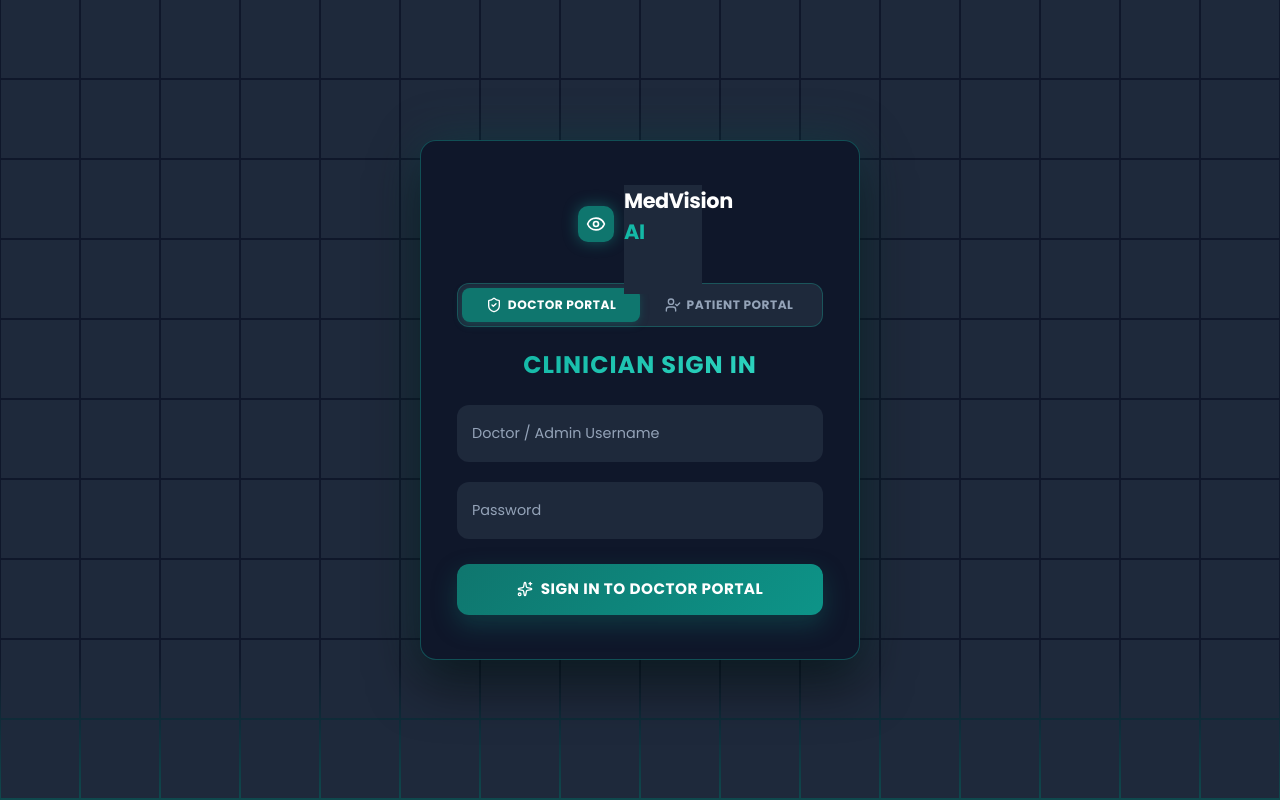
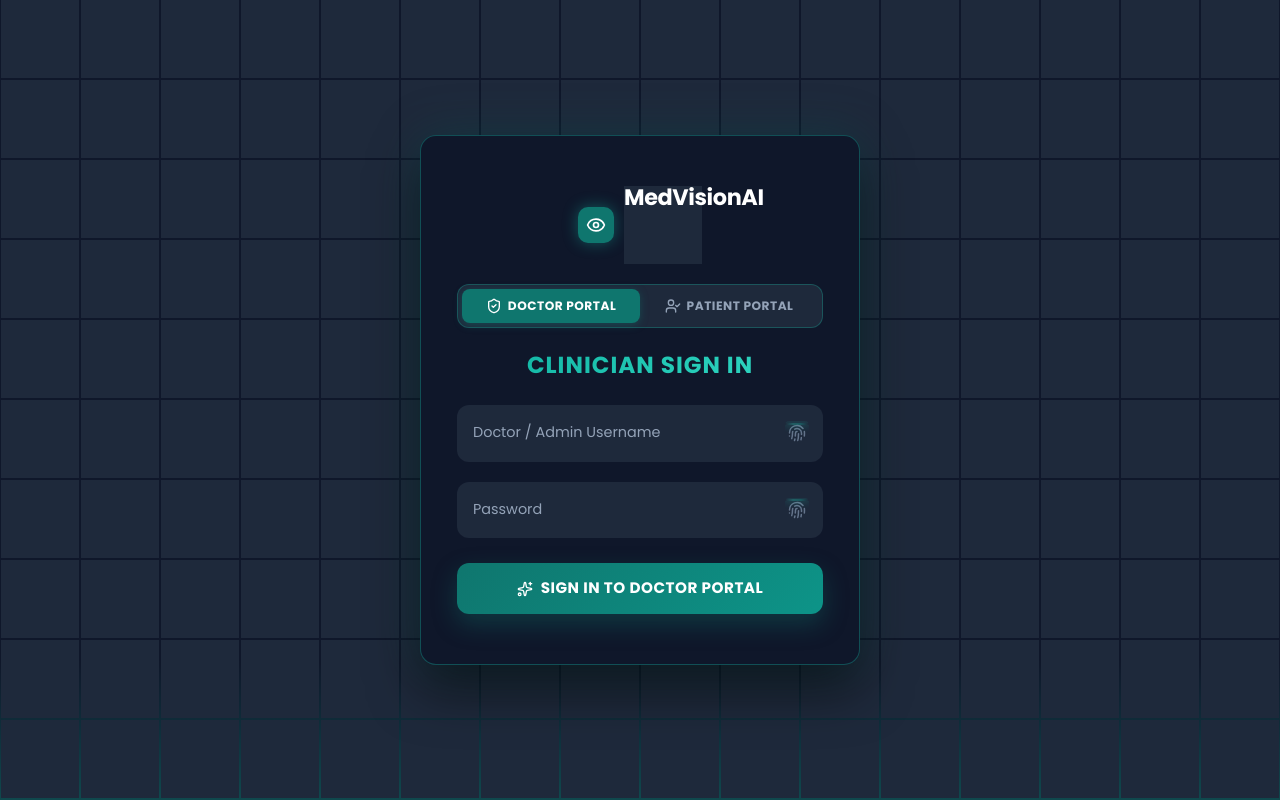
Before and after one commit to phanikumar822/MedVisionAI-v2, a React (Vite) app in the folder frontend/: page /login in a window 1280 px wide. Built offline with nearby package versions, Linux system fonts and the light colour scheme.

Commit message:
style(auth): remove overlapping AI brand text and add moving laser fingerprint scanner symbols to credential inputs

```diff
--- a/frontend/src/pages/Login.css
+++ b/frontend/src/pages/Login.css
@@ -62,14 +62,14 @@
 .grid-bg-section .signin {
   position: absolute;
   width: 440px;
-  min-height: 520px;
+  min-height: 530px;
   background: rgba(15, 23, 42, 0.94);
   backdrop-filter: blur(16px);
   z-index: 1000;
   display: flex;
   justify-content: center;
   align-items: center;
-  padding: 40px 36px;
+  padding: 38px 36px;
   border-radius: 16px;
   box-shadow: 0 25px 50px rgba(0, 0, 0, 0.5),
               0 0 50px rgba(15, 118, 110, 0.25);
@@ -92,11 +92,13 @@
   gap: 18px;
 }
 
-/* Brand Header */
+/* Single-Line Brand Header */
 .brand-header {
   display: flex;
   align-items: center;
+  justify-content: center;
   gap: 10px;
+  width: 100%;
   margin-bottom: 2px;
 }
 
@@ -109,17 +111,16 @@
   align-items: center;
   justify-content: center;
   box-shadow: 0 0 15px rgba(20, 184, 166, 0.4);
+  flex-shrink: 0;
 }
 
 .brand-title {
-  font-size: 1.3em;
+  font-size: 1.4em;
   font-weight: 800;
   letter-spacing: -0.4px;
   color: #FFFFFF;
-}
-
-.brand-title span {
-  color: #14B8A6;
+  white-space: nowrap;
+  line-height: 1;
 }
 
 /* Portal Role Switcher Pill */
@@ -157,7 +158,7 @@
 }
 
 .grid-bg-section .signin .content h2 {
-  font-size: 1.5em;
+  font-size: 1.45em;
   background: linear-gradient(135deg, #14B8A6, #2DD4BF);
   -webkit-background-clip: text;
   -webkit-text-fill-color: transparent;
@@ -198,7 +199,7 @@
   background: #1E293B;
   border: 2px solid transparent;
   outline: none;
-  padding: 22px 15px 8px;
+  padding: 22px 46px 8px 16px;
   border-radius: 12px;
   color: #FFFFFF;
   font-weight: 500;
@@ -214,7 +215,7 @@
 
 .grid-bg-section .signin .content .form .inputBox i {
   position: absolute;
-  left: 15px;
+  left: 16px;
   top: 50%;
   transform: translateY(-50%);
   font-style: normal;
@@ -231,6 +232,62 @@
   font-size: 0.72em;
   color: #14B8A6;
   font-weight: 700;
+}
+
+/* Moving Laser Fingerprint Scanner Box */
+.fingerprint-scanner-box {
+  position: absolute;
+  right: 14px;
+  top: 50%;
+  transform: translateY(-50%);
+  width: 24px;
+  height: 24px;
+  display: flex;
+  align-items: center;
+  justify-content: center;
+  pointer-events: none;
+  overflow: hidden;
+  border-radius: 4px;
+  z-index: 10;
+}
+
+.scanner-icon {
+  width: 18px;
+  height: 18px;
+  color: #64748B;
+  transition: all 0.3s ease;
+}
+
+.inputBox input:focus ~ .fingerprint-scanner-box .scanner-icon,
+.inputBox input:valid ~ .fingerprint-scanner-box .scanner-icon {
+  color: #2DD4BF;
+  filter: drop-shadow(0 0 5px rgba(45, 212, 191, 0.8));
+}
+
+.laser-scan-line {
+  position: absolute;
+  left: 0;
+  right: 0;
+  height: 2px;
+  background: linear-gradient(90deg, transparent, #2DD4BF, #14B8A6, transparent);
+  box-shadow: 0 0 6px #2DD4BF, 0 0 10px #14B8A6;
+  opacity: 0.8;
+  animation: laserScanSweep 1.8s cubic-bezier(0.4, 0, 0.6, 1) infinite;
+}
+
+@keyframes laserScanSweep {
+  0% {
+    top: 1px;
+    opacity: 0.3;
+  }
+  50% {
+    top: 21px;
+    opacity: 1;
+  }
+  100% {
+    top: 1px;
+    opacity: 0.3;
+  }
 }
 
 .submit-btn {
--- a/frontend/src/pages/Login.tsx
+++ b/frontend/src/pages/Login.tsx
@@ -2,7 +2,7 @@ import React, { useState } from 'react';
 import { useNavigate } from 'react-router-dom';
 import { useAuth } from '../context/AuthContext';
 import { api } from '../services/api';
-import { Eye, ShieldCheck, UserCheck, Sparkles } from 'lucide-react';
+import { Eye, ShieldCheck, UserCheck, Sparkles, Fingerprint } from 'lucide-react';
 import './Login.css';
 
 const Login = () => {
@@ -57,12 +57,12 @@ const Login = () => {
         <div className="signin">
           <div className="content">
 
-            {/* Header Brand */}
+            {/* Clean Single-Line Header Brand */}
             <div className="brand-header">
               <div className="brand-logo-box">
                 <Eye className="w-5 h-5 text-white" />
               </div>
-              <span className="brand-title">MedVision<span>AI</span></span>
+              <span className="brand-title">MedVisionAI</span>
             </div>
 
             {/* Portal Segment Toggle Pill */}
@@ -88,6 +88,7 @@ const Login = () => {
             {error && <div className="auth-error-banner">{error}</div>}
 
             <form onSubmit={handleSubmit} className="form">
+              {/* Username Input Box with Laser Fingerprint Scanner */}
               <div className="inputBox">
                 <input
                   type="text"
@@ -96,8 +97,13 @@ const Login = () => {
                   onChange={(e) => setUsername(e.target.value)}
                 />
                 <i>{mode === 'doctor' ? 'Doctor / Admin Username' : 'Patient Username'}</i>
+                <div className="fingerprint-scanner-box" title="Biometric Security Scan">
+                  <Fingerprint className="scanner-icon" />
+                  <div className="laser-scan-line"></div>
+                </div>
               </div>
 
+              {/* Password Input Box with Laser Fingerprint Scanner */}
               <div className="inputBox">
                 <input
                   type="password"
@@ -106,6 +112,10 @@ const Login = () => {
                   onChange={(e) => setPassword(e.target.value)}
                 />
                 <i>Password</i>
+                <div className="fingerprint-scanner-box" title="Biometric Security Scan">
+                  <Fingerprint className="scanner-icon" />
+                  <div className="laser-scan-line"></div>
+                </div>
               </div>
 
               <div className="inputBox">
```
